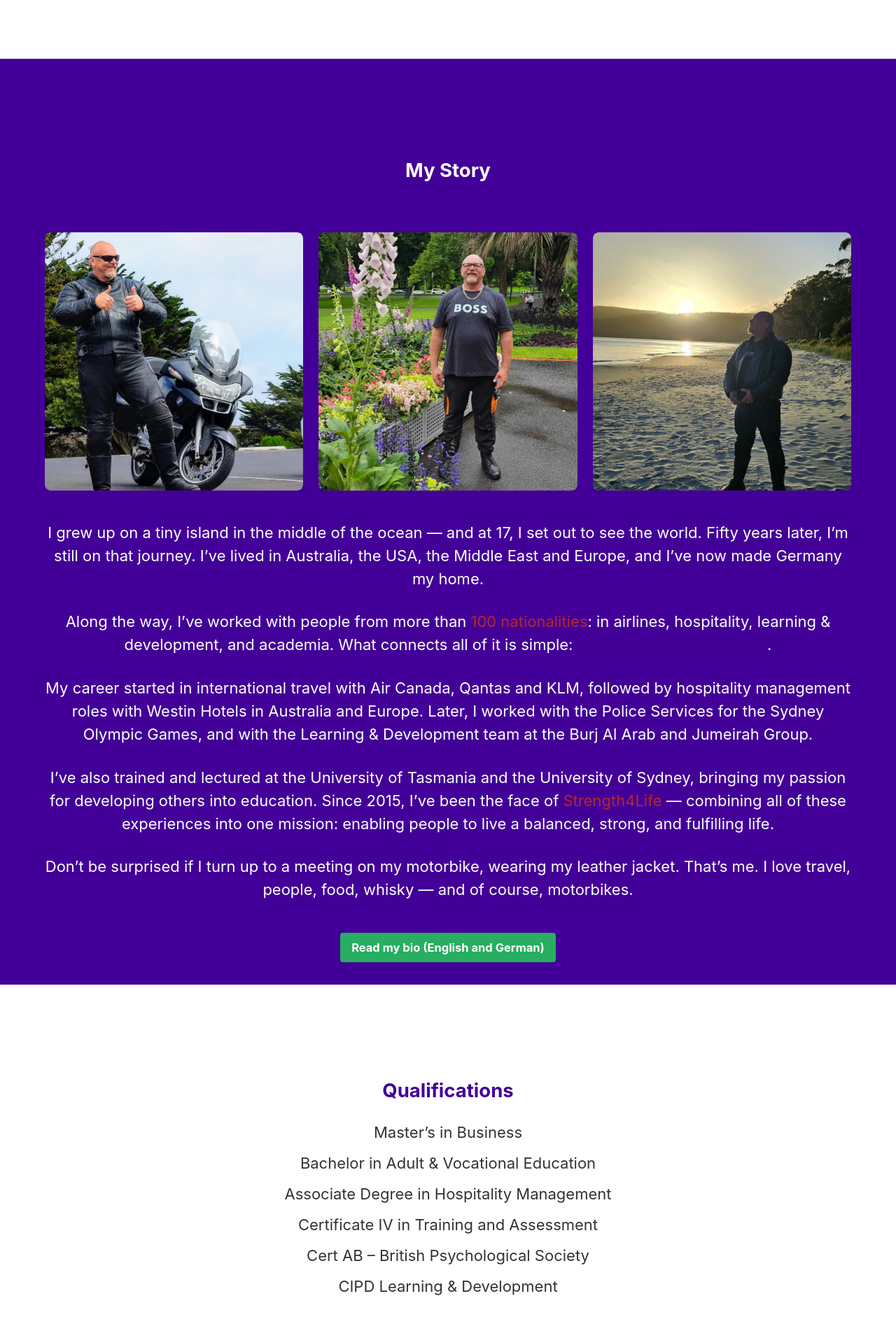
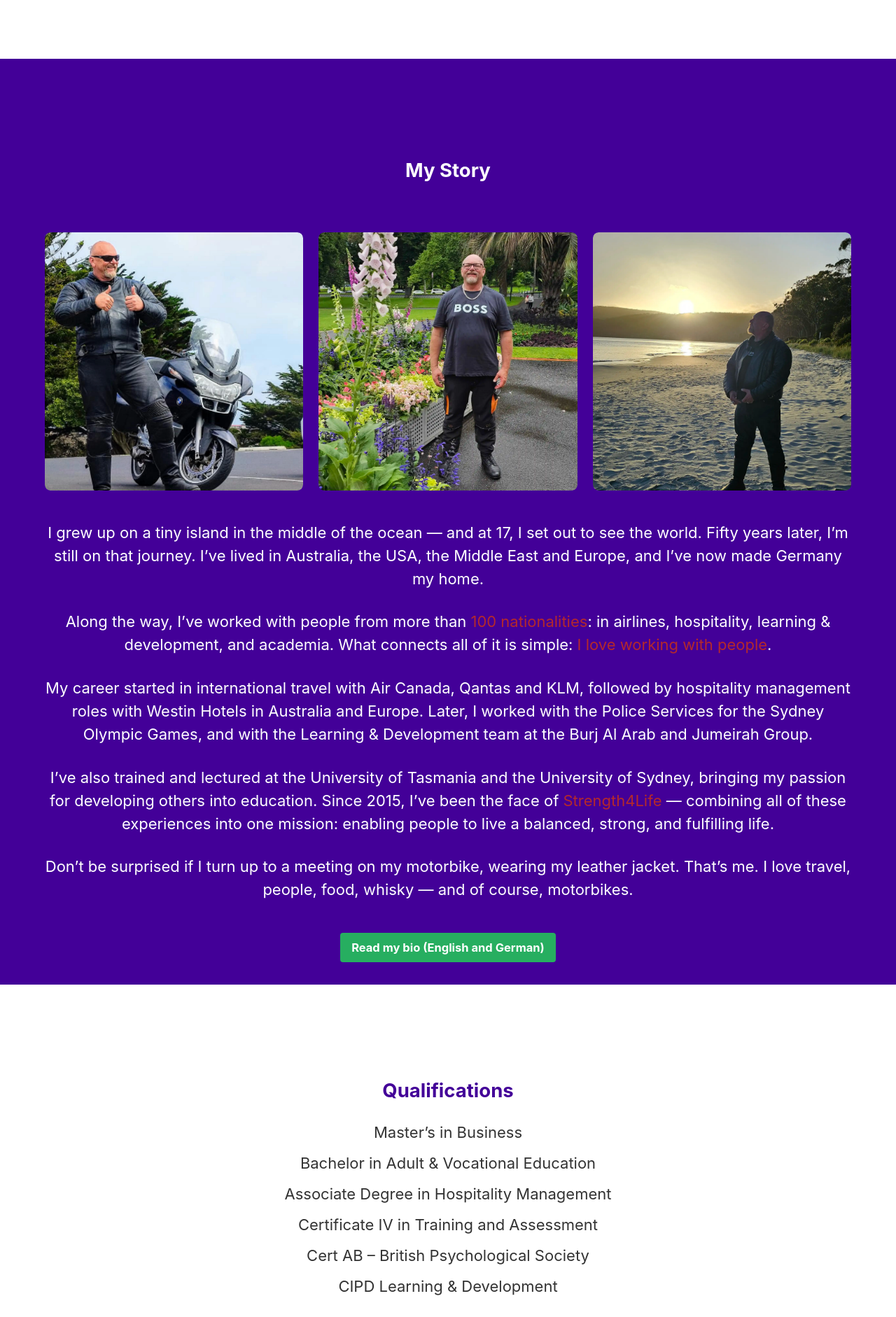
Before and after one commit to perstarke-webdev/jon-strength4life-eu, a Jekyll site: the page built from _pages/about.html, in a window 1280 px wide. Shown: the part 2603-4485 px from the top of the page at 70% size. Built offline with Jekyll 4.4.1, drawn with Linux system fonts in a browser that asks for light colours; cached includes are drawn as plain includes.

Commit message:
fix purple text issue

```diff
--- a/_pages/about.html
+++ b/_pages/about.html
@@ -107,7 +107,7 @@ image-text-row:
     <p data-aos="fade-up">
         Along the way, I’ve worked with people from more than <span class="text-red">100 nationalities</span>:
         in airlines, hospitality, learning & development, and academia. What connects all of it is simple:
-        <span class="text-purple">I love working with people</span>.
+        <span class="text-red">I love working with people</span>.
     </p>
     <p data-aos="fade-up">
         My career started in international travel with Air Canada, Qantas and KLM, followed by hospitality
```
